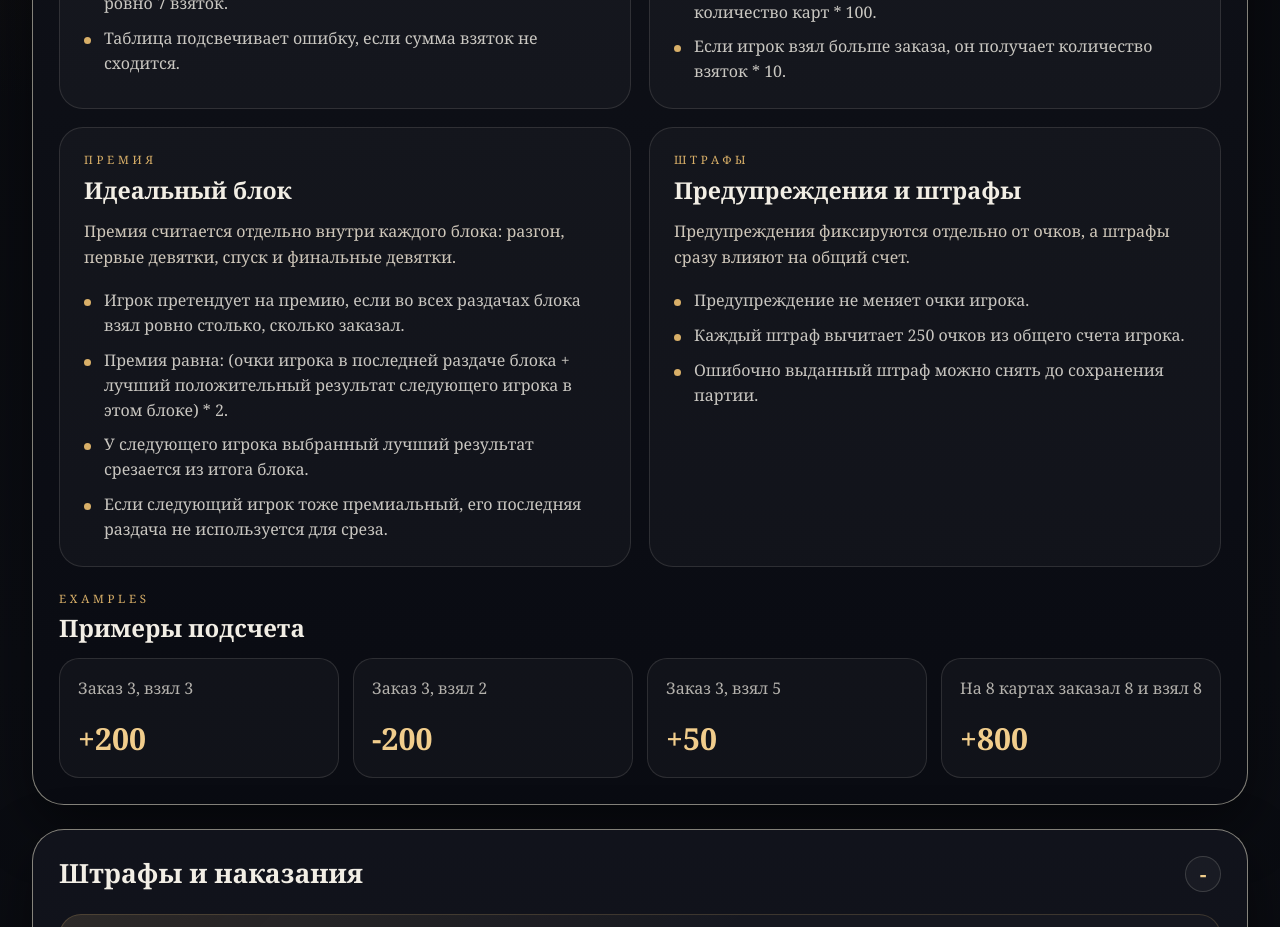
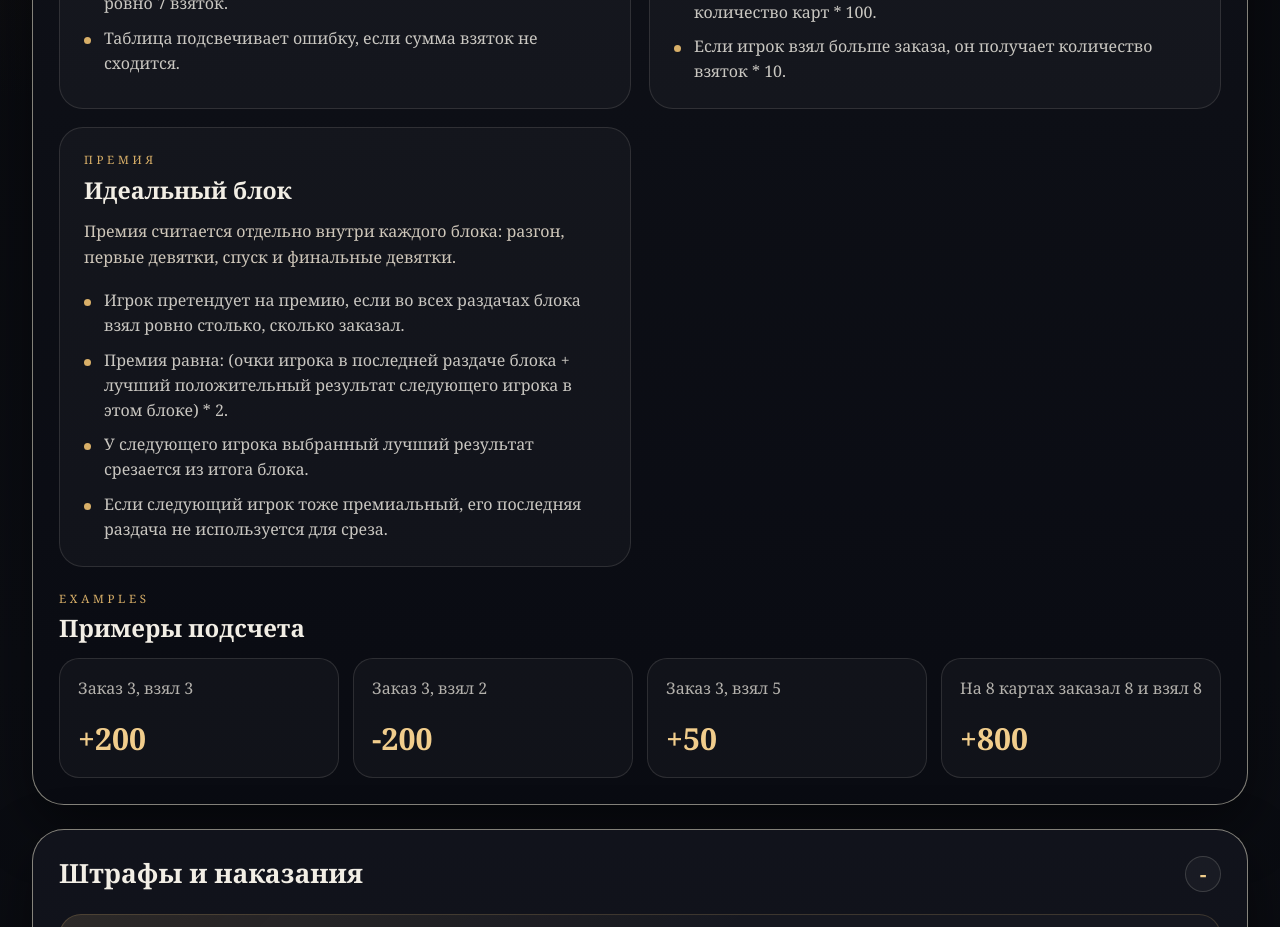
Before and after one commit to NeverGood/Joker, a Next.js app: page /reglament in a window 1280 px wide. Shown: the part 1020-1947 px from the top of the page. Built offline with nearby package versions, Linux system fonts and the light colour scheme; no server answers.

Commit message:
Remove penalty duplicate from rules

```diff
--- a/app/reglament/page.js
+++ b/app/reglament/page.js
@@ -52,16 +52,6 @@ const ruleBlocks = [
       'Премия равна: (очки игрока в последней раздаче блока + лучший положительный результат следующего игрока в этом блоке) * 2.',
       'У следующего игрока выбранный лучший результат срезается из итога блока.',
       'Если следующий игрок тоже премиальный, его последняя раздача не используется для среза.'
-    ]
-  },
-  {
-    eyebrow: 'Штрафы',
-    title: 'Предупреждения и штрафы',
-    lead: 'Предупреждения фиксируются отдельно от очков, а штрафы сразу влияют на общий счет.',
-    items: [
-      'Предупреждение не меняет очки игрока.',
-      'Каждый штраф вычитает 250 очков из общего счета игрока.',
-      'Ошибочно выданный штраф можно снять до сохранения партии.'
     ]
   }
 ];
```
